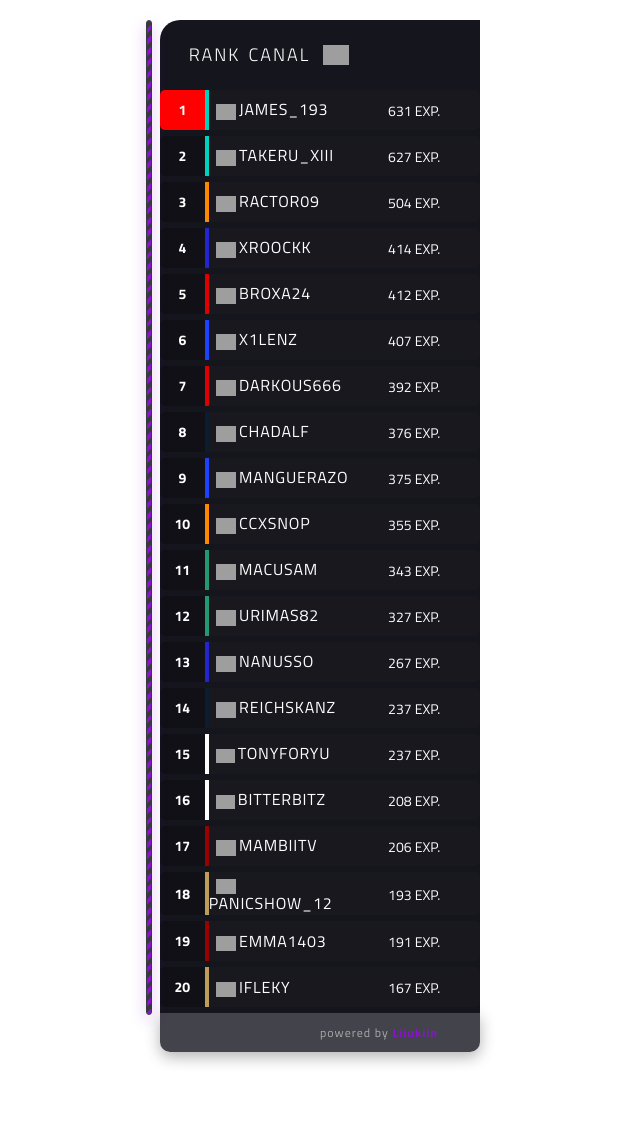
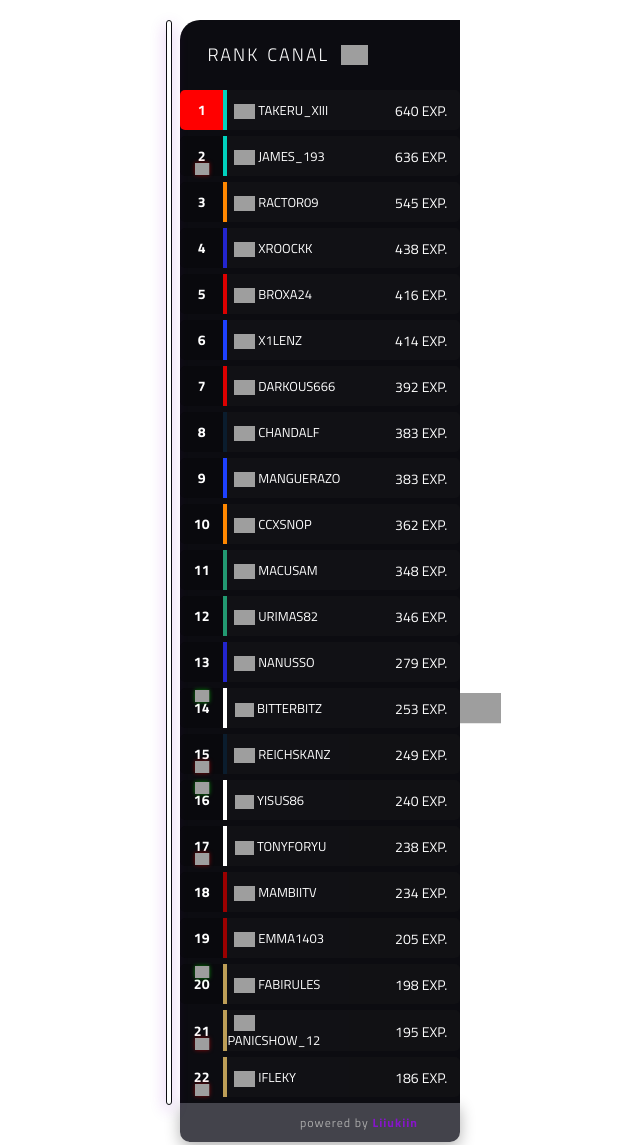
Before and after one commit to PCSolucion/leaderboards_f1, a plain HTML site: page index.html in a window 1280 px wide. Shown: the top 1145 px of the page, without its empty margins (320-960 px from the left). Before the commit the page ends 1072 px from the top, so only its background shows below. Drawn offline with nearby package versions, Linux system fonts and the light colour scheme; grey boxes are pictures that could not be loaded.

Commit message:
New design and implementing position icons again

```diff
--- a/script.js
+++ b/script.js
@@ -17,42 +17,41 @@ const colors = {
 // para los iconos de subir o bajar puestos se ha añadido posicion. 1 para que no aparezca nada, 2 para la flecha verde de subir y 3 para la roja de bajar
 const leaderboard = [
   {
+    name: 'TAKERU_XIII',
+    team: 'mercedes',
+    gap: '640 Exp.',
+    posicion: 2
+  },
+  {
     name: 'JAMES_193',
     team: 'mercedes',
-    gap: '631 Exp.',
-    posicion: 1
-  },
-  {
-    name: 'TAKERU_XIII',
-    team: 'mercedes',
-    gap: '627 Exp.',
-    posicion: 1
+    gap: '636 Exp.',
+    posicion: 3
   },
   {
     name: 'RACTOR09',
     team: 'mclaren',
-    gap: '504 Exp.',
+    gap: '545 Exp.',
     posicion: 1
   },
   {
     name: 'XROOCKK',
     team: 'toroRosso',
-    gap: '414 Exp.',
+    gap: '438 Exp.',
     posicion: 1
   },
   {
     name: 'BROXA24',
     team: 'ferrari',
-    gap: '412 Exp.',
+    gap: '416 Exp.',
     posicion: 1
   },
   {
     name: 'X1LENZ',
     team: 'red bull',
-    gap: '407 Exp.',
+    gap: '414 Exp.',
     posicion: 1
   },
-
   {
     name: 'DARKOUS666',
     team: 'ferrari',
@@ -60,86 +59,94 @@ const leaderboard = [
     posicion: 1
   },
   {
-    name: 'CHADALF',
+    name: 'CHANDALF',
     team: 'alpine',
-    gap: '376 Exp.',
+    gap: '383 Exp.',
     posicion: 1
   },
-
-
   {
     name: 'MANGUERAZO',
     team: 'red bull',
-    gap: '375 Exp.',
+    gap: '383 Exp.',
     posicion: 1
   },
-
   {
     name: 'CCXSNOP',
     team: 'mclaren',
-    gap: '355 Exp.',
+    gap: '362 Exp.',
     posicion: 1
   },
   {
     name: 'MACUSAM',
     team: 'astonmartin',
-    gap: '343 Exp.',
+    gap: '348 Exp.',
     posicion: 1
   },
-
   {
     name: 'URIMAS82',
     team: 'astonmartin',
-    gap: '327 Exp.',
+    gap: '346 Exp.',
     posicion: 1
   },
   {
     name: 'NANUSSO',
     team: 'toroRosso',
-    gap: '267 Exp.',
-    posicion: 1
-  },
-  {
-    name: 'REICHSKANZ',
-    team: 'alpine',
-    gap: '237 Exp.',
-    posicion: 1
-  },
-  {
-    name: 'TONYFORYU',
-    team: 'williams',
-    gap: '237 Exp.',
+    gap: '279 Exp.',
     posicion: 1
   },
   {
     name: 'BITTERBITZ',
     team: 'williams',
-    gap: '208 Exp.',
-    posicion: 1
+    gap: '253 Exp.',
+    posicion: 2
+  },
+  {
+    name: 'REICHSKANZ',
+    team: 'alpine',
+    gap: '249 Exp.',
+    posicion: 3
+  },
+  {
+    name: 'YISUS86',
+    team: 'williams',
+    gap: '240 Exp.',
+    posicion: 2
+  },
+  {
+    name: 'TONYFORYU',
+    team: 'williams',
+    gap: '238 Exp.',
+    posicion: 3
   },
   {
     name: 'MAMBIITV',
     team: 'alfaRomeo',
-    gap: '206 Exp.',
-    posicion: 1
-  },
-  {
-    name: 'PANICSHOW_12',
-    team: 'haas',
-    gap: '193 Exp.',
+    gap: '234 Exp.',
     posicion: 1
   },
   {
     name: 'EMMA1403',
     team: 'alfaRomeo',
-    gap: '191 Exp.',
+    gap: '205 Exp.',
     posicion: 1
+  },
+  {
+    name: 'FABIRULES',
+    team: 'haas',
+    gap: '198 Exp.',
+    posicion: 2
+  },
+  {
+    name: 'PANICSHOW_12',
+    team: 'haas',
+    gap: '195 Exp.',
+    posicion: 3
   },
   {
     name: 'IFLEKY',
     team: 'haas',
-    gap: '167 Exp.',
-    posicion: 1
+    gap: '186 Exp.',
+    posicion: 3
   }
 ];
 
@@ -177,11 +184,20 @@ const drivers = main
 drivers
   .append('td')
   .attr('class', 'position')
+  .style('position', 'relative')
   .html((d, i) => {
-    // Se eliminó la funcionalidad de la imagen up completamente
-    const positionImage = d.posicion === 3
-      ? '<img class="down" src="https://res.cloudinary.com/pcsolucion/image/upload/v1743585029/Position_Down_jjm0ha.png" alt="Position Down" style="height: 1em; vertical-align: middle; display: none; margin-bottom: 2px;">'
-      : '';
+    let positionImage = '';
+    // El top 1 nunca muestra iconos de cambio de posición
+    if ((i + 1) !== 1) {
+      // Flecha verde arriba si subió (posicion === 2)
+      if (d.posicion === 2) {
+        positionImage = '<img class="up" src="https://res.cloudinary.com/pcsolucion/image/upload/v1743585029/Position_Up_gbv0y4.png" alt="Position Up">';
+      }
+      // Flecha roja abajo si bajó (posicion === 3)
+      if (d.posicion === 3) {
+        positionImage = '<img class="down" src="https://res.cloudinary.com/pcsolucion/image/upload/v1743585029/Position_Down_jjm0ha.png" alt="Position Down">';
+      }
+    }
     return `${positionImage}${i + 1}`;
   })
   .style('background-color', (d, i) => {
@@ -223,7 +239,8 @@ drivers
       : team;
 
     // Añadir los puntos directamente junto al nombre
-    return `<span style="margin-left: 7px; display: inline-block; margin-right: 0px;">${teamName}</span>${name.split(' ').map((part, index) => index > 0 ? `<strong>${part}</strong>` : `${part}`).join(' ')}`;
+    const nombreFormateado = name.split(' ').map((part, index) => index > 0 ? `<strong>${part}</strong>` : `${part}`).join(' ');
+    return `<span style="margin-left: 7px; display: inline-block; margin-right: 0px;">${teamName}</span><span class="driver-name" style="display: inline;">${nombreFormateado}</span>`;
   })
   .style('border-left', ({team}) => {
     const color = team.split(' ').map((word, index) => index > 0 ? `${word[0].toUpperCase()}${word.slice(1)}` : `${word}`).join('');
@@ -246,78 +263,116 @@ drivers
 // === NUEVO CÓDIGO PARA ICONO MORADO ===
 // Puntos anteriores (antes de la actualización)
 const puntosPrevios = {
-  'JAMES_193': 613,
-  'TAKERU_XIII': 578,
-  'RACTOR09': 438,
-  'X1LENZ': 398,
-  'BROXA24': 396,
+  'TAKERU_XIII': 627,
+  'JAMES_193': 631,
+  'RACTOR09': 504,
+  'XROOCKK': 414,
+  'BROXA24': 412,
+  'X1LENZ': 407,
   'DARKOUS666': 392,
-  'XROOCKK': 366,
-  'MANGUERAZO': 365,
-  'CHADAIF': 356,
-  'CCXSNOP': 335,
-  'MACUSAM': 335,
-  'URIMAS82': 304,
-  'NANUSSO': 254,
-  'TONYFORYU': 235,
-  'YISUS86': 232,
-  'BITTERBITZ': 198,
-  'MAMBIITV': 203,
-  'PANICSHOW_12': 191,
-  'EMMA1403': 188,
-  'IFLEKY': 163
+  'C_H_A_N_D_A_L_F': 376,
+  'MANGUERAZO': 375,
+  'CCXSNOP': 355,
+  'MACUSAM': 343,
+  'URIMAS82': 327,
+  'NANUSSO': 267,
+  'BITTERBITZ': 208,
+  'REICHSKANZ': 237,
+  'YISUS86': 0,
+  'TONYFORYU': 237,
+  'MAMBIITV': 206,
+  'EMMA1403': 191,
+  'FABIRULES': 0,
+  'PANICSHOW_12': 193,
+  'IFLEKY': 167
 };
 
 // Puntos actuales (después de la actualización)
 const puntosActuales = {
-  'JAMES_193': 617,
-  'TAKERU_XIII': 585,
-  'RACTOR09': 450,
-  'X1LENZ': 398,
-  'BROXA24': 398,
+  'TAKERU_XIII': 640,
+  'JAMES_193': 636,
+  'RACTOR09': 545,
+  'XROOCKK': 438,
+  'BROXA24': 416,
+  'X1LENZ': 414,
   'DARKOUS666': 392,
-  'XROOCKK': 370,
-  'MANGUERAZO': 366,
-  'CHADAIF': 359,
-  'CCXSNOP': 337,
-  'MACUSAM': 335,
-  'URIMAS82': 308,
-  'NANUSSO': 254,
-  'TONYFORYU': 235,
-  'YISUS86': 233,
-  'BITTERBITZ': 208,
-  'MAMBIITV': 206,
-  'PANICSHOW_12': 193,
-  'EMMA1403': 191,
-  'IFLEKY': 167
+  'C_H_A_N_D_A_L_F': 383,
+  'MANGUERAZO': 383,
+  'CCXSNOP': 362,
+  'MACUSAM': 348,
+  'URIMAS82': 346,
+  'NANUSSO': 279,
+  'BITTERBITZ': 253,
+  'REICHSKANZ': 249,
+  'YISUS86': 240,
+  'TONYFORYU': 238,
+  'MAMBIITV': 234,
+  'EMMA1403': 205,
+  'FABIRULES': 198,
+  'PANICSHOW_12': 195,
+  'IFLEKY': 186
 };
 
-// Calcular quién sumó más puntos
-let maxDiff = -Infinity;
-let pilotoDestacado = null;
-Object.keys(puntosActuales).forEach(nombre => {
-  let nombrePrevio = nombre === 'CHADAIF' ? 'LINKH_RP' : nombre;
-  const prev = puntosPrevios[nombrePrevio] || 0;
-  const actual = puntosActuales[nombre];
-  const diff = actual - prev;
-  if (diff > maxDiff) {
-    maxDiff = diff;
-    pilotoDestacado = nombre;
-  }
-});
+// Mapeo de nombres para coincidir con el leaderboard
+const nombreMapping = {
+  'C_H_A_N_D_A_L_F': 'CHANDALF'
+};
+
+// Función para normalizar nombres
+function normalizarNombre(nombre) {
+  return nombreMapping[nombre] || nombre;
+}
+
+// Función para obtener el nombre del leaderboard desde el nombre de puntos
+function obtenerNombreLeaderboard(nombrePuntos) {
+  return normalizarNombre(nombrePuntos);
+}
 
 // Esperar a que la tabla esté renderizada para insertar el icono
 window.addEventListener('DOMContentLoaded', () => {
-  // Buscar la fila del piloto destacado
+  // Obtener los nombres de los pilotos del top 15
   const filas = document.querySelectorAll('tr.driver');
-  let filaDestacada = null;
-  filas.forEach(fila => {
-    const nombreCelda = fila.querySelector('td.driver');
-    if (nombreCelda && nombreCelda.textContent.trim().toUpperCase().includes(pilotoDestacado)) {
-      filaDestacada = fila;
+  const pilotosTop15 = [];
+
+  filas.forEach((fila, index) => {
+    if (index < 15) { // Solo las primeras 15 posiciones
+      const nombreCelda = fila.querySelector('td.driver');
+      if (nombreCelda) {
+        const nombreEnTabla = nombreCelda.textContent.trim().toUpperCase();
+        pilotosTop15.push({
+          nombre: nombreEnTabla,
+          fila: fila,
+          posicion: index + 1
+        });
+      }
     }
   });
-  if (filaDestacada) {
+
+  // Calcular quién sumó más puntos entre los del top 15
+  let maxDiff = -Infinity;
+  let pilotoDestacado = null;
+  let filaDestacada = null;
+
+  pilotosTop15.forEach(({nombre, fila}) => {
+    // Buscar el nombre en puntosActuales (puede tener formato diferente)
+    Object.keys(puntosActuales).forEach(nombrePuntos => {
+      const nombreNormalizado = obtenerNombreLeaderboard(nombrePuntos).toUpperCase();
+      // Verificar si coincide con el nombre de la tabla
+      if (nombre === nombreNormalizado || nombre.includes(nombreNormalizado) || nombreNormalizado.includes(nombre.replace(/\s+/g, '_'))) {
+        const prev = puntosPrevios[nombrePuntos] || 0;
+        const actual = puntosActuales[nombrePuntos];
+        const diff = actual - prev;
+        if (diff > maxDiff) {
+          maxDiff = diff;
+          pilotoDestacado = nombre;
+          filaDestacada = fila;
+        }
+      }
+    });
+  });
+
+  // Mostrar el icono morado en el piloto destacado del top 15
+  if (filaDestacada && pilotoDestacado) {
     // Buscar la celda de puntos (gap)
     const celdaGap = filaDestacada.querySelector('td.gap');
     if (celdaGap) {
--- a/style.css
+++ b/style.css
@@ -23,7 +23,7 @@ body {
 /* Estilos para el header estilo F1 */
 .f1-header {
   width: calc(60vw - 2rem);
-  max-width: 320px;
+  max-width: 280px;
   display: flex;
   justify-content: space-between;
   align-items: center;
@@ -82,7 +82,7 @@ body {
 /* Estilos para el footer estilo F1 */
 .f1-footer {
   width: calc(60vw - 2rem);
-  max-width: 320px;
+  max-width: 280px;
   display: flex;
   justify-content: flex-end;
   margin-top: 0;
@@ -111,11 +111,11 @@ body {
 table {
   /* posición relativa para incluir una banda a la izquierda del contenedor */
   margin: 0;
-  background-color: rgb(21, 21, 30);
+  background-color: #0c0c11;
   position: relative;
   /* limitar el ancho de la tabla */
   width: calc(60vw - 2rem);
-  max-width: 320px;
+  max-width: 280px;
   /* separación entre las filas de la tabla */
   border-spacing: 0 0.1rem;
   border-radius: 20px 0 0 0;
@@ -131,8 +131,7 @@ table:before {
   height: 100%;
   width: 4px;
   border-radius: 5px;
-  border: 1px solid #38383F;
-  background: repeating-linear-gradient(-45deg, #8714cb 0px, #8714cb 4px, #38383F 4px, #38383F 8px);
+  border: 1px solid #0c0c11;
   box-shadow: 0 5px 15px rgba(135, 20, 203, 0.3);
 }
 
@@ -156,9 +155,9 @@ table tr > * {
 /* Regla general para la segunda columna - alineación izquierda */
 table tr > *:nth-child(2) {
   text-align: left;
-  padding-left: 0.5rem;
-  padding-right: 0rem;
-  width: 48%; /* Reducido para que ocupe un 40% menos de espacio */
+  padding-left: 0.4rem;
+  padding-right: 0.5rem;
+  width: 45%; /* Reducido para que ocupe menos espacio */
 }
 
 /* Excepción para el encabezado - alineación centrada */
@@ -169,7 +168,7 @@ table tr:first-child th:nth-child(2) {
 }
 
 table tr > *:nth-child(3) {
-  padding-left: 0rem;
+  padding-left: 1rem;
   padding-right: 5px;
   font-size: 1.1rem;
   text-align: right;
@@ -181,10 +180,12 @@ td.position {
   min-width: 11px !important;
   max-width: 11px !important;
   font-size: 14px !important;
+  position: relative !important;
+  overflow: visible !important;
 }
 
 table td.position img {
-  max-width: 12px !important;
+  /*max-width: 12px !important;*/
   height: 12px !important;
 }
 
@@ -202,13 +203,28 @@ table th{
 
 }
 
+.up{
+  position: absolute !important;
+  top: 2px !important;
+  left: 50% !important;
+  transform: translateX(-50%) !important;
+  width: 15px !important;
+  height: 10px !important;
+  filter: drop-shadow(0 0 2px rgba(0, 255, 0, 0.5));
+  z-index: 10;
+  pointer-events: none;
+}
+
 .down{
-  position: absolute;
-  margin-top: 14px;
-  margin-left: 10px;
-  width: 20px;
-  display:none;
-  filter: drop-shadow(0 0 3px rgba(255, 0, 0, 0.5));
+  position: absolute !important;
+  bottom: 1px !important;
+  left: 50% !important;
+  transform: translateX(-50%) !important;
+  width: 15px !important;
+  height: 10px !important;
+  filter: drop-shadow(0 0 2px rgba(255, 0, 0, 0.5));
+  z-index: 10;
+  pointer-events: none;
 }
 /* estilo para los encabezados con títulos en mayúsculas */
 table th {
@@ -236,11 +252,11 @@ table td.position {
 
 /* estilo para la celda con el conductor, separando el nombre y el equipo */
 table td.driver {
-  padding-left: 0.5rem;
-  font-size: 16px;
+  padding-left: 0.4rem;
+  font-size: 15px;
   letter-spacing: 0.05rem;
   transition: all 0.3s ease;
-  width: 36%; /* Reducido para que ocupe un 40% menos de espacio */
+  width: 33%; /* Reducido para que ocupe menos espacio */
 }
 
 /* Efecto hover para las filas */
@@ -254,10 +270,17 @@ table td.driver strong {
 }
 table td.driver span {
   text-transform: capitalize;
-  margin-left: 0.75rem;
-  font-size: 0.8rem;
-  color: #999;
+  font-size: 13px;
+  color: #ffffff;
   letter-spacing: initial;
+}
+
+/* Estilos para el nombre del conductor */
+.driver-name {
+  color: #fff;
+  font-size: 14px;
+  font-weight: 500;
+  letter-spacing: 0.05rem;
 }
 
 /* estilo para el span anidado en la última celda con un fondo en rectángulo redondeado */
@@ -290,20 +313,6 @@ table td.gap span {
   padding: 20px 0;
 }
 
-/* Agregar efecto de cuadrícula de F1 */
-#table-container:before {
-  content: '';
-  position: absolute;
-  top: 0;
-  left: 0;
-  right: 0;
-  bottom: 0;
-  background-image:
-    linear-gradient(rgba(255, 255, 255, 0.05) 1px, transparent 1px),
-    linear-gradient(90deg, rgba(255, 255, 255, 0.05) 1px, transparent 1px);
-  background-size: 20px 20px;
-  z-index: -1;
-}
 
 @keyframes slideOut {
   0% {
@@ -363,7 +372,8 @@ td.gap {
   border-radius: 0 5px 5px 0;
   position: relative;
   text-align: right;
-  padding-right: 30px !important; /* Añadido !important para forzar su aplicación */
+  padding-left: 1rem !important;
+  padding-right: 3px !important; /* Añadido !important para forzar su aplicación */
 }
 
 /* Añadir logos F1 en el header */
```
